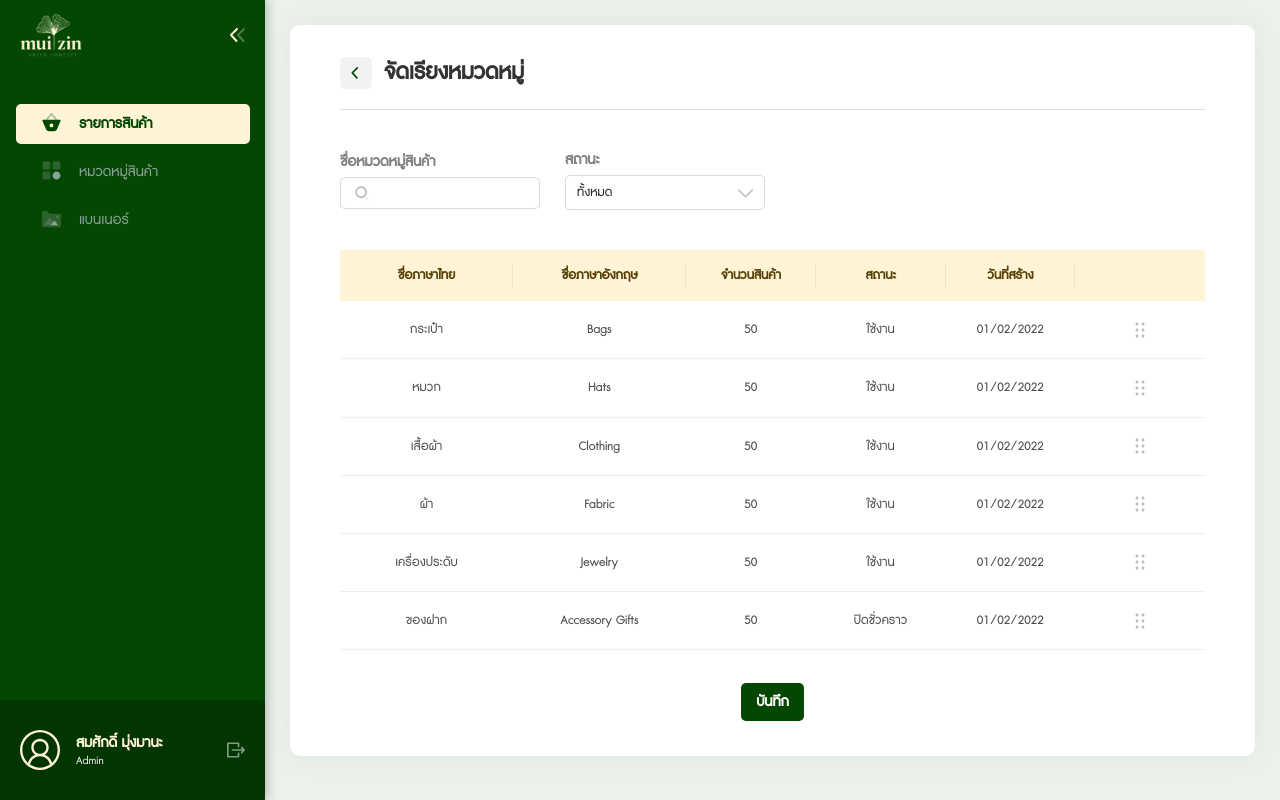
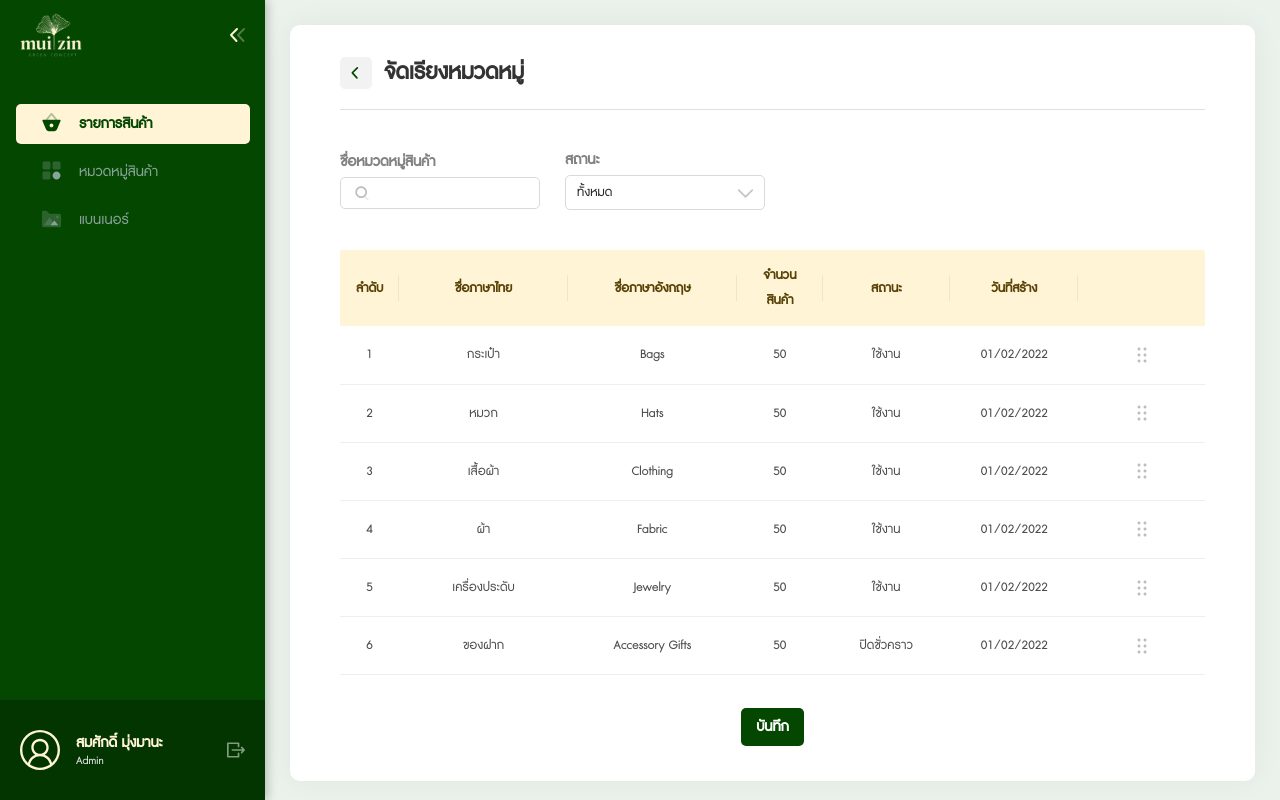
Before and after one commit to baskittisak/muiizin-admin, a React (Create React App) app: page /categories in a window 1280 px wide. Both pictures are taken after a click on the button "จัดเรียงหมวดหมู่". Built offline with nearby package versions, Linux system fonts and the light colour scheme.

Commit message:
[ADD] Sortable Table

```diff
--- a/package.json
+++ b/package.json
@@ -9,12 +9,14 @@
     "@testing-library/react": "^13.2.0",
     "@testing-library/user-event": "^13.5.0",
     "antd": "^4.20.5",
+    "array-move": "^4.0.0",
     "axios": "^0.27.2",
     "react": "^18.1.0",
     "react-debounce-input": "^3.2.5",
     "react-dom": "^18.1.0",
     "react-router-dom": "^6.3.0",
     "react-scripts": "5.0.1",
+    "react-sortable-hoc": "^2.0.0",
     "styled-components": "^5.3.5",
     "swr": "^1.3.0",
     "web-vitals": "^2.1.4"
--- a/src/center_components/Table.js
+++ b/src/center_components/Table.js
@@ -1,7 +1,9 @@
-import { memo } from "react";
+import { memo, useCallback } from "react";
 import styled from "styled-components";
 import TableAntd from "antd/lib/table";
 import Typography from "./Typography";
+import { arrayMoveImmutable } from "array-move";
+import { SortableContainer, SortableElement } from "react-sortable-hoc";
 
 const Container = styled.div`
   margin-top: 40px;
@@ -59,6 +61,9 @@ const TableContainer = styled(TableAntd)`
   }
 `;
 
+const SortableItem = SortableElement((props) => <tr {...props} />);
+const SortableBody = SortableContainer((props) => <tbody {...props} />);
+
 const Table = ({
   label,
   dataSource,
@@ -66,8 +71,53 @@ const Table = ({
   pagination = true,
   page,
   totalData,
+  sortable,
+  setDataSource,
   onChange,
 }) => {
+  const onSortEnd = useCallback(
+    ({ oldIndex, newIndex }) => {
+      if (oldIndex !== newIndex) {
+        setDataSource &&
+          setDataSource((prevState) => {
+            const newData = arrayMoveImmutable(
+              [...prevState].slice(),
+              oldIndex,
+              newIndex
+            ).filter((el) => !!el);
+            return newData.map((data, index) => ({
+              ...data,
+              sequence: index + 1,
+            }));
+          });
+      }
+    },
+    [setDataSource]
+  );
+
+  const DraggableContainer = useCallback(
+    (props) => (
+      <SortableBody
+        useDragHandle
+        disableAutoscroll
+        helperClass="row-dragging"
+        onSortEnd={onSortEnd}
+        {...props}
+      />
+    ),
+    [onSortEnd]
+  );
+
+  const DraggableBodyRow = useCallback(
+    ({ className, style, ...restProps }) => {
+      const index = dataSource.findIndex(
+        (x) => x.index === restProps["data-row-key"]
+      );
+      return <SortableItem index={index} {...restProps} />;
+    },
+    [dataSource]
+  );
+
   return (
     <Container>
       {label && (
@@ -92,6 +142,15 @@ const Table = ({
             position: ["bottomLeft"],
           }
         }
+        rowKey={sortable ? "index" : undefined}
+        components={
+          sortable && {
+            body: {
+              wrapper: DraggableContainer,
+              row: DraggableBodyRow,
+            },
+          }
+        }
         onChange={onChange && onChange}
       />
     </Container>
--- a/src/components/categories/Categories.js
+++ b/src/components/categories/Categories.js
@@ -1,16 +1,22 @@
-import { memo, useCallback, useMemo, useState } from "react";
+import { memo, useCallback, useEffect, useMemo, useState } from "react";
 import styled from "styled-components";
 import Frame from "../../center_components/Frame";
 import BaseButton from "../../center_components/BaseButton";
 import FilterCategories from "./FilterCategories";
 import IconSvg from "../../center_components/IconSvg";
 import Table from "../../center_components/Table";
+import ModalCategories from "./ModalCategories";
 import { ReactComponent as eye_icon } from "../../assets/icons/eye.svg";
 import { ReactComponent as delete_icon } from "../../assets/icons/delete.svg";
 import { ReactComponent as drag_icon } from "../../assets/icons/drag.svg";
 import { Space } from "antd";
 import { Action, Box } from "../../style/common";
-import ModalCategories from "./ModalCategories";
+import { mockCategories } from "./data/defaultData";
+import { SortableHandle } from "react-sortable-hoc";
+
+const DragHandle = SortableHandle(() => (
+  <IconSvg src={drag_icon} fontSize={18} onClick={() => null} />
+));
 
 const Footer = styled(Box)`
   height: 80px;
@@ -25,6 +31,18 @@ const Categories = () => {
   const [visible, setVisible] = useState(false);
   const [sortable, setSortable] = useState(false);
   const [name, setName] = useState({ th: "", en: "" });
+  const [dataSource, setDataSource] = useState(mockCategories);
+
+  useEffect(() => {
+    setDataSource((prevState) => {
+      const newData = [...prevState];
+      return newData.map((data, index) => ({
+        ...data,
+        index,
+        sequence: index + 1,
+      }));
+    });
+  }, []);
 
   const onFilters = useCallback((type, value) => {
     setFilters((prevState) => ({
@@ -51,6 +69,11 @@ const Categories = () => {
   const columns = useMemo(() => {
     return [
       {
+        title: "ลำดับ",
+        dataIndex: "sequence",
+        width: "5%",
+      },
+      {
         title: "ชื่อภาษาไทย",
         dataIndex: "nameTH",
         width: "20%",
@@ -63,7 +86,7 @@ const Categories = () => {
       {
         title: "จำนวนสินค้า",
         dataIndex: "stock",
-        width: "15%",
+        width: sortable ? "10%" : "15%",
       },
       {
         title: "สถานะ",
@@ -81,7 +104,7 @@ const Categories = () => {
         width: "15%",
         render: (_, record) =>
           sortable ? (
-            <IconSvg src={drag_icon} fontSize={18} />
+            <DragHandle />
           ) : (
             <Space size={25}>
               <Action
@@ -103,59 +126,6 @@ const Categories = () => {
       },
     ];
   }, [sortable]);
-
-  const dataSource = useMemo(() => {
-    return [
-      {
-        key: "1",
-        nameTH: "กระเป๋า",
-        nameEN: "Bags",
-        stock: 50,
-        status: "ใช้งาน",
-        createdTime: "01/02/2022",
-      },
-      {
-        key: "2",
-        nameTH: "หมวก",
-        nameEN: "Hats",
-        stock: 50,
-        status: "ใช้งาน",
-        createdTime: "01/02/2022",
-      },
-      {
-        key: "3",
-        nameTH: "เสื้อผ้า",
-        nameEN: "Clothing",
-        stock: 50,
-        status: "ใช้งาน",
-        createdTime: "01/02/2022",
-      },
-      {
-        key: "4",
-        nameTH: "ผ้า",
-        nameEN: "Fabric",
-        stock: 50,
-        status: "ใช้งาน",
-        createdTime: "01/02/2022",
-      },
-      {
-        key: "5",
-        nameTH: "เครื่องประดับ",
-        nameEN: "Jewelry",
-        stock: 50,
-        status: "ใช้งาน",
-        createdTime: "01/02/2022",
-      },
-      {
-        key: "6",
-        nameTH: "ของฝาก",
-        nameEN: "Accessory Gifts",
-        stock: 50,
-        status: "ปิดชั่วคราว",
-        createdTime: "01/02/2022",
-      },
-    ];
-  }, []);
 
   const displayProductList = useMemo(
     () => (
@@ -188,7 +158,13 @@ const Categories = () => {
           status={filters.status}
           onFilters={onFilters}
         />
-        <Table columns={columns} dataSource={dataSource} pagination={false} />
+        <Table
+          columns={columns}
+          dataSource={dataSource}
+          pagination={false}
+          sortable={sortable}
+          setDataSource={setDataSource}
+        />
         {sortable && (
           <Footer justify="center" align="center">
             <BaseButton
--- /dev/null
+++ b/src/components/categories/data/defaultData.js
@@ -0,0 +1,50 @@
+export const mockCategories = [
+  {
+    key: "1",
+    nameTH: "กระเป๋า",
+    nameEN: "Bags",
+    stock: 50,
+    status: "ใช้งาน",
+    createdTime: "01/02/2022",
+  },
+  {
+    key: "2",
+    nameTH: "หมวก",
+    nameEN: "Hats",
+    stock: 50,
+    status: "ใช้งาน",
+    createdTime: "01/02/2022",
+  },
+  {
+    key: "3",
+    nameTH: "เสื้อผ้า",
+    nameEN: "Clothing",
+    stock: 50,
+    status: "ใช้งาน",
+    createdTime: "01/02/2022",
+  },
+  {
+    key: "4",
+    nameTH: "ผ้า",
+    nameEN: "Fabric",
+    stock: 50,
+    status: "ใช้งาน",
+    createdTime: "01/02/2022",
+  },
+  {
+    key: "5",
+    nameTH: "เครื่องประดับ",
+    nameEN: "Jewelry",
+    stock: 50,
+    status: "ใช้งาน",
+    createdTime: "01/02/2022",
+  },
+  {
+    key: "6",
+    nameTH: "ของฝาก",
+    nameEN: "Accessory Gifts",
+    stock: 50,
+    status: "ปิดชั่วคราว",
+    createdTime: "01/02/2022",
+  },
+];
--- a/src/index.js
+++ b/src/index.js
@@ -5,11 +5,7 @@ import App from "./App";
 import reportWebVitals from "./resource/reportWebVitals";
 
 const root = ReactDOM.createRoot(document.getElementById("root"));
-root.render(
-  <React.StrictMode>
-    <App />
-  </React.StrictMode>
-);
+root.render(<App />);
 
 // If you want to start measuring performance in your app, pass a function
 // to log results (for example: reportWebVitals(console.log))
--- a/src/resource/PageRoutes.js
+++ b/src/resource/PageRoutes.js
@@ -4,6 +4,7 @@ import { BrowserRouter, Routes, Route } from "react-router-dom";
 import ProductList from "../components/product/ProductList";
 import Product from "../components/product/Product";
 import Categories from "../components/categories/Categories";
+// import TestSortable from "../components/categories/TestSortable";
 
 const PageRoutes = () => {
   return (
@@ -13,6 +14,7 @@ const PageRoutes = () => {
         <Route path="/product-list" element={<ProductList />} />
         <Route path="/product" element={<Product />} />
         <Route path="/categories" element={<Categories />} />
+        {/* <Route path="/categories" element={<TestSortable />} /> */}
       </Routes>
     </BrowserRouter>
   );
--- a/src/style/index.css
+++ b/src/style/index.css
@@ -43,3 +43,16 @@ a {
   box-shadow: none;
   border-color: #d9d9d9;
 }
+
+.row-dragging {
+  background: #fafafa;
+  border: 1px solid #ccc;
+}
+
+.row-dragging td {
+  padding: 16px;
+}
+
+.row-dragging td:last-child {
+  display: none;
+}
```
Also changed, not shown: 1 other file (tests, documents, lock files or other folders).
